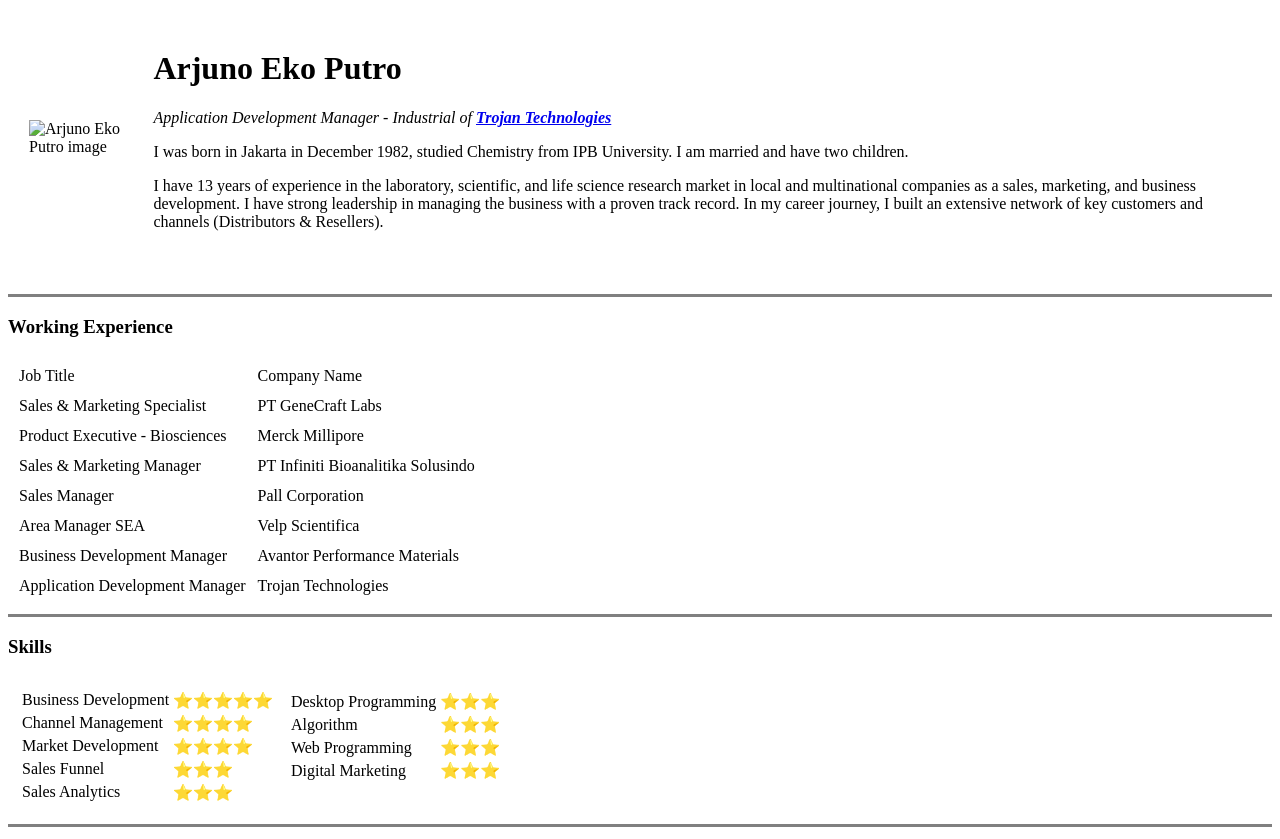
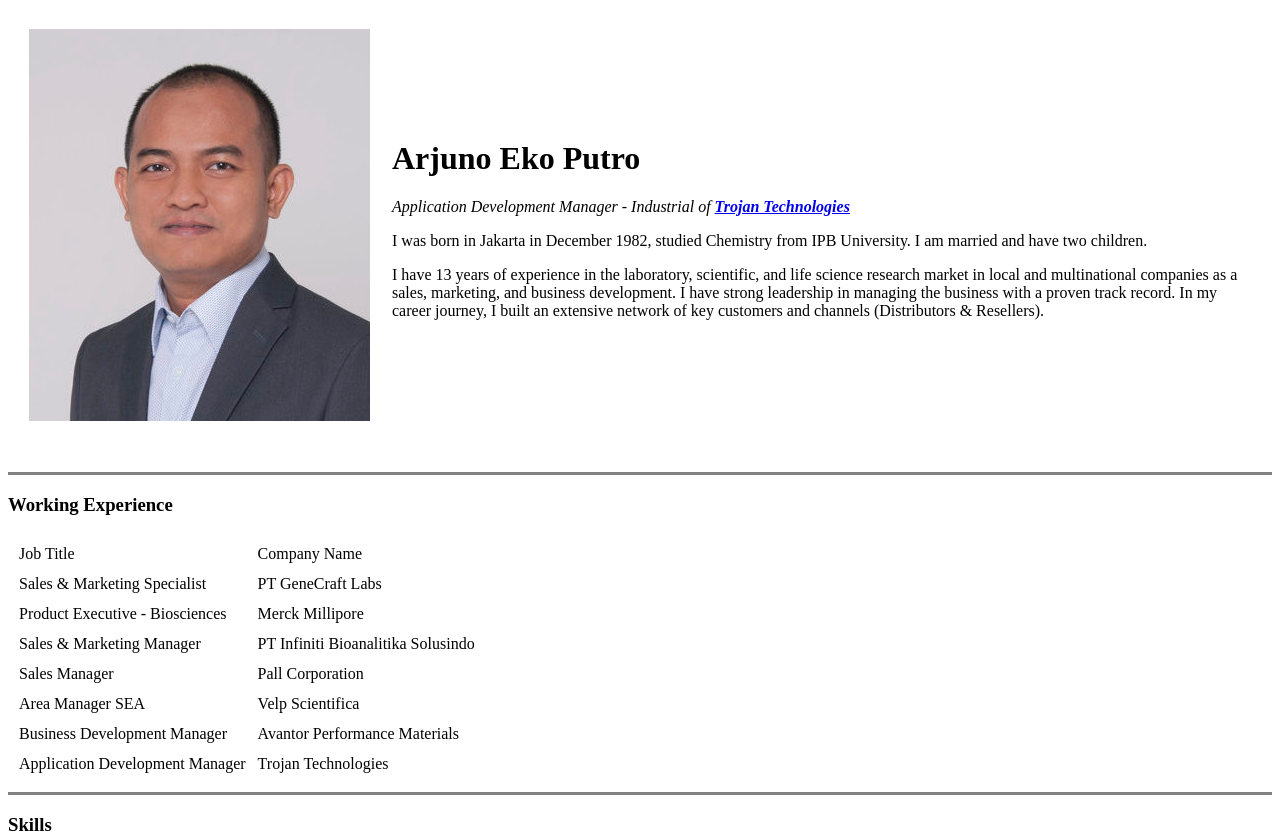
Before and after one commit to aeputro/cv, a plain HTML site: page index.html in a window 1280 px wide. Shown: the top 839 px of the page. Drawn offline with Linux system fonts and the light colour scheme.

Commit message:
Update index.html

```diff
--- a/index.html
+++ b/index.html
@@ -9,7 +9,7 @@
 <body>
     <table cellspacing="20">
         <tr>
-            <td><img src="asset/images/mypict01.jpg" alt="Arjuno Eko Putro image"></td>
+            <td><img src="mypict01.jpg" alt="Arjuno Eko Putro image"></td>
             <td>
                 <h1>Arjuno Eko Putro</h1>
                 <p><em>Application Development Manager - Industrial of <strong><a href="https://www.trojantechnologies.com">Trojan Technologies</a></strong> </em></p>
```
